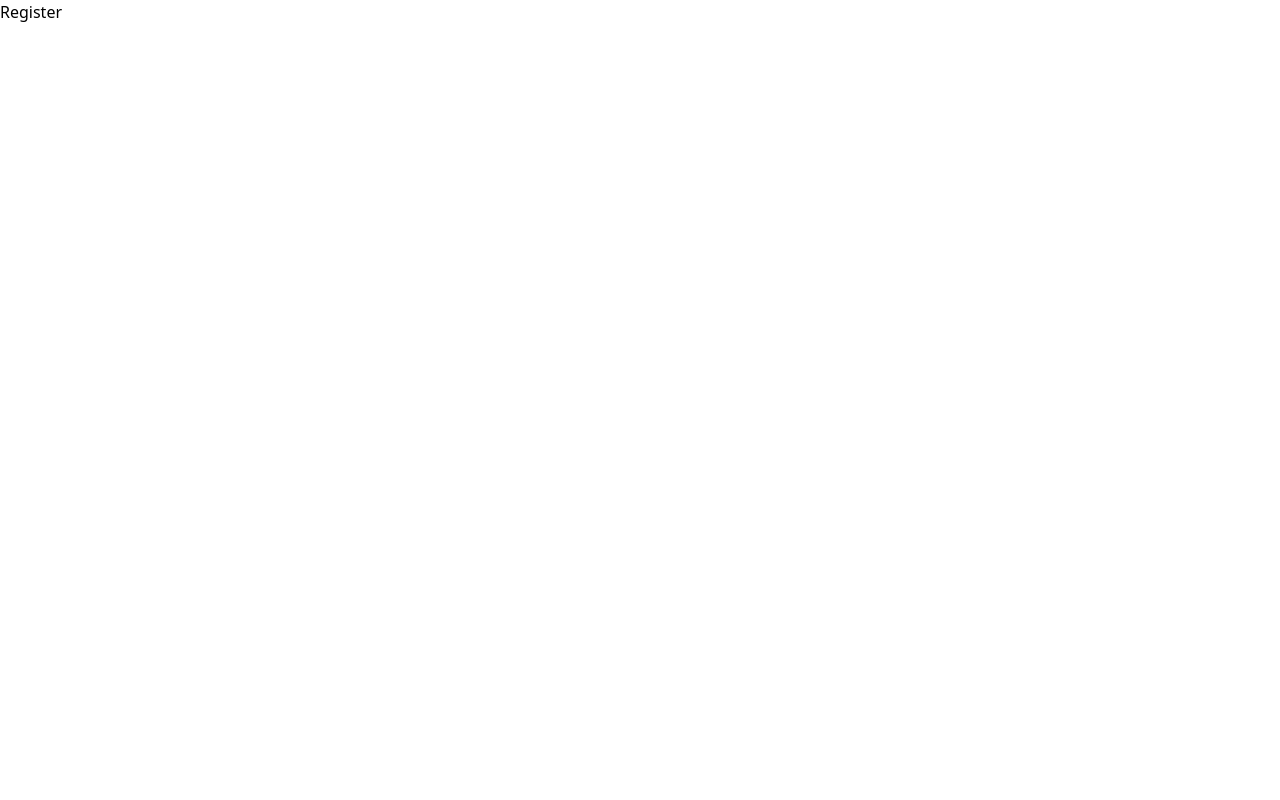
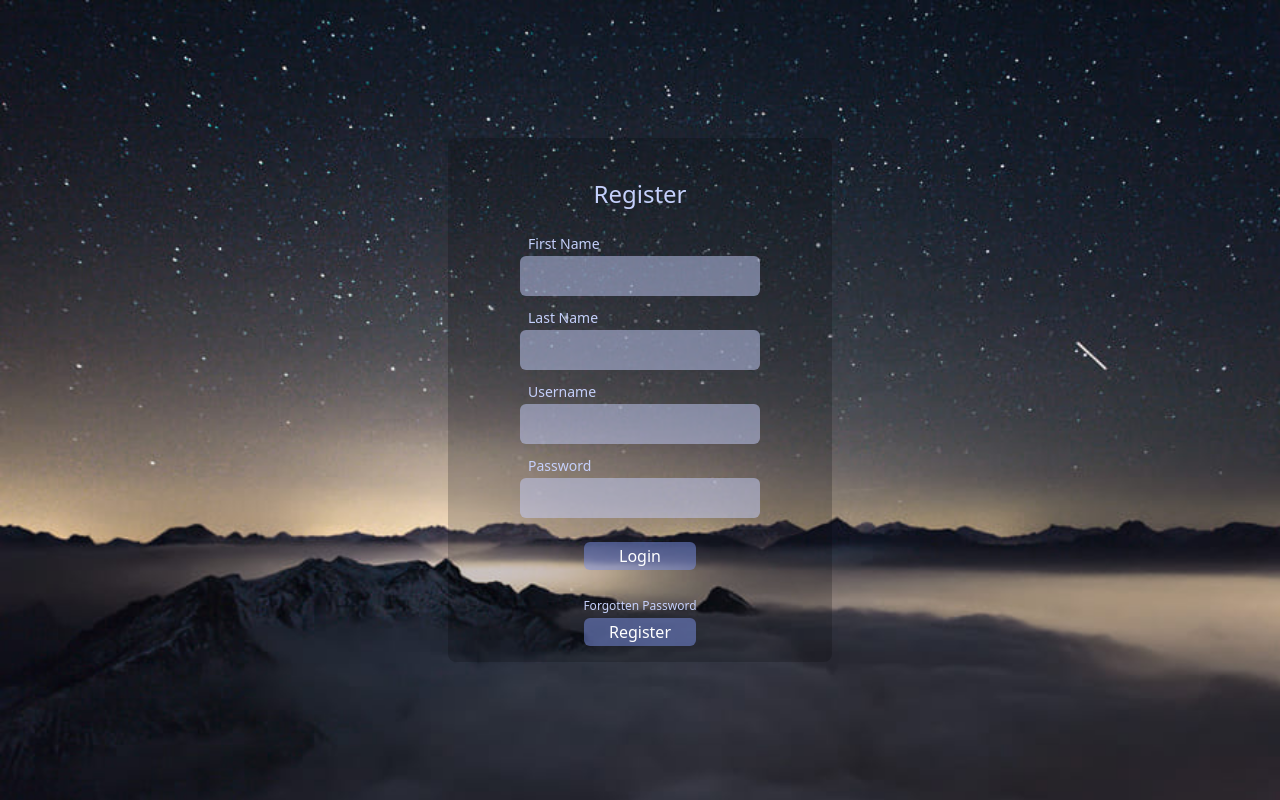
Before and after one commit to hex-dex/easy-social-client, a React (Vite) app: page /register in a window 1280 px wide. Built offline with nearby package versions, Linux system fonts and the light colour scheme.

Commit message:
Created a register page

```diff
--- a/src/pages/Register.jsx
+++ b/src/pages/Register.jsx
@@ -1,8 +1,51 @@
 import React from 'react'
+import background from '../assets/sky.jpg';
 
 const Register = () => {
   return (
-    <div>Register</div>
+    <div
+    className='center h-screen bg-no-repeat bg-cover'
+    style={{ backgroundImage: `url(${background})` }}
+  >
+    <div className='my-auto  w-96 rounded-lg bg-black bg-opacity-20 pb-4' >
+      <h1 className='text-2xl mt-10 mb-3 text-hawkes-blue-500 text-center'>
+        Register
+      </h1>
+      <form className='flex flex-col'>
+        <label className=' ml-20 mt-3 text-sm text-hawkes-blue-500'>
+          First Name
+        </label>
+        <div className='center'>
+          <input type='text' className='forms mt-0.5' />
+        </div>
+        <label className=' ml-20 mt-3 text-sm text-hawkes-blue-500'>
+          Last Name
+        </label>
+        <div className='center'>
+          <input type='text' className='forms mt-0.5' />
+        </div>
+        <label className=' ml-20 mt-3 text-sm text-hawkes-blue-500'>
+          Username
+        </label>
+        <div className='center'>
+          <input type='text' className='forms mt-0.5' />
+        </div>
+        <label className=' ml-20 mt-3 text-sm text-hawkes-blue-500'>
+          Password
+        </label>
+        <div className='center'>
+          <input type='password' className='forms mt-0.5 ' />
+        </div>
+        <div className='center'>
+          <button className='btn mt-6 '>Login</button>
+          <p className='mt-7 text-xs mb-1 text-hawkes-blue-500'>
+            Forgotten Password
+          </p>
+          <button className='btn'>Register</button>
+        </div>
+      </form>
+    </div>
+  </div>
   )
 }
 
```
